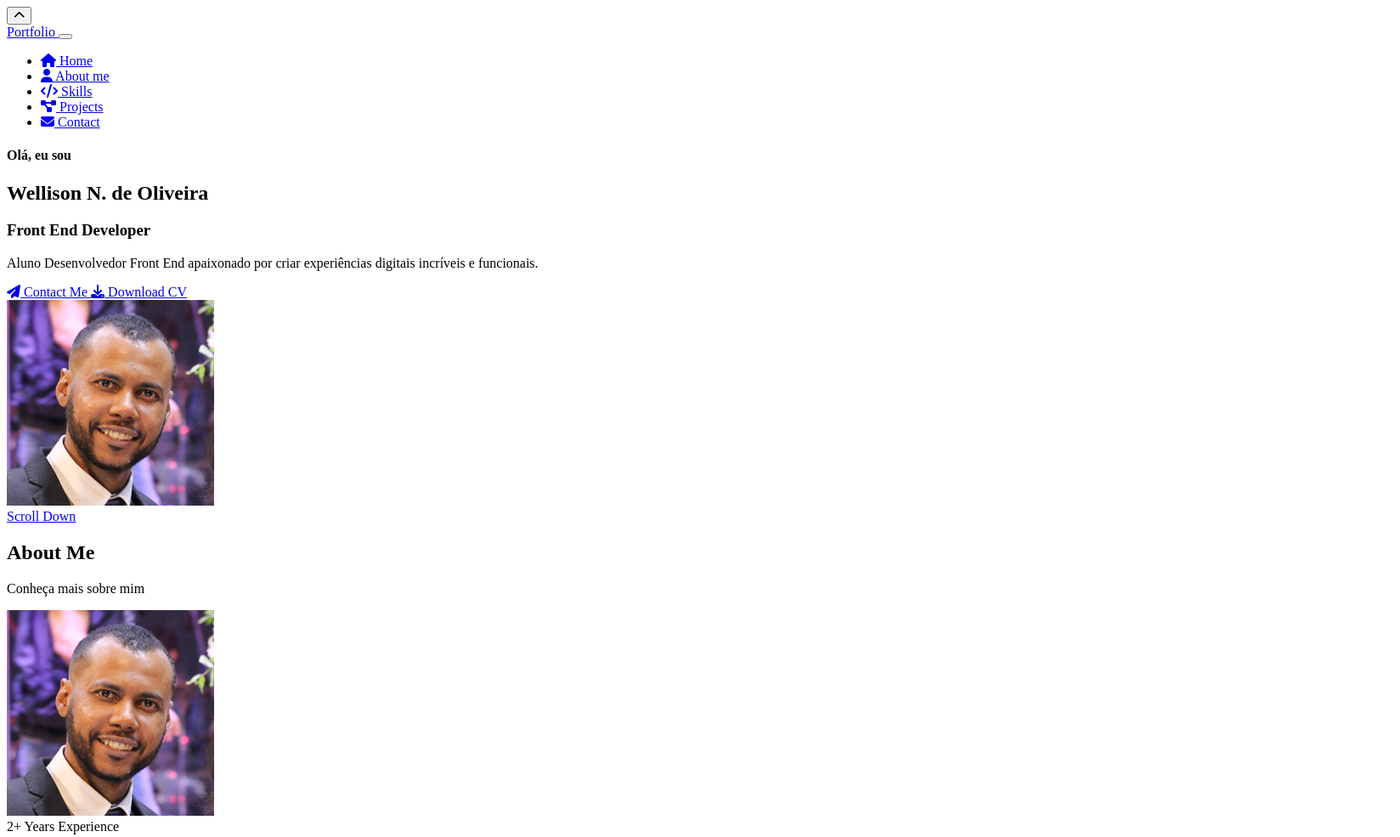
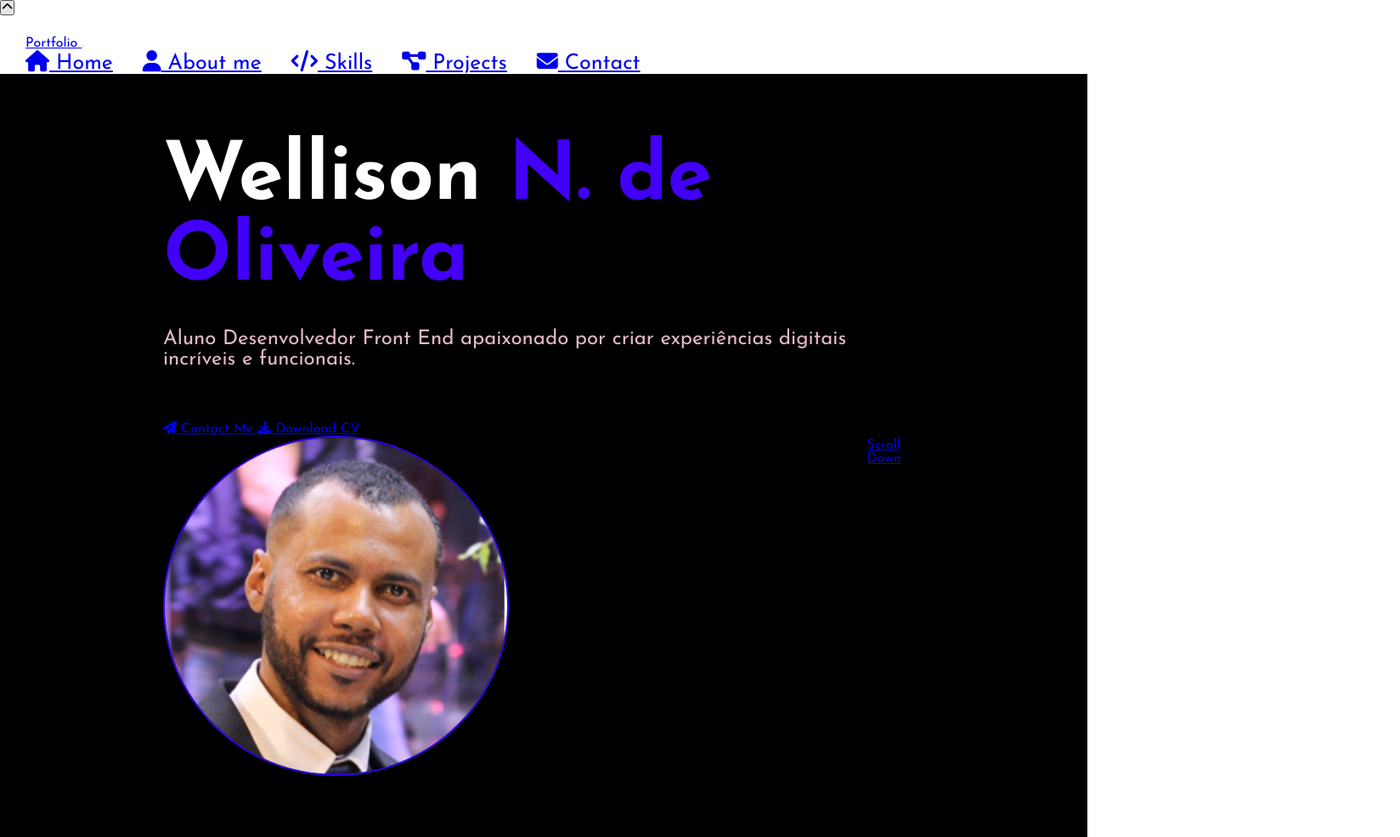
Before and after one commit to mannowell/Portifolio, a plain HTML site: page index.html in a window 1280 px wide. Shown: the top 985 px of the page at 85% size, 1648 px wide, since content can reach past the window. Drawn offline with nearby package versions, Linux system fonts and the light colour scheme.

Commit message:
Update stylesheet link in index.html

```diff
--- a/index.html
+++ b/index.html
@@ -13,7 +13,7 @@
     <link rel="icon" type="image/x-icon" href="./img/favicon.ico">
 
     <!-- Stylesheet -->
-    <link rel="stylesheet" href="./styles_manno.css">
+    <link rel="stylesheet" href="./styles.css">
 
     <!-- Fonts -->
     <link rel="preconnect" href="https://fonts.googleapis.com">
```
